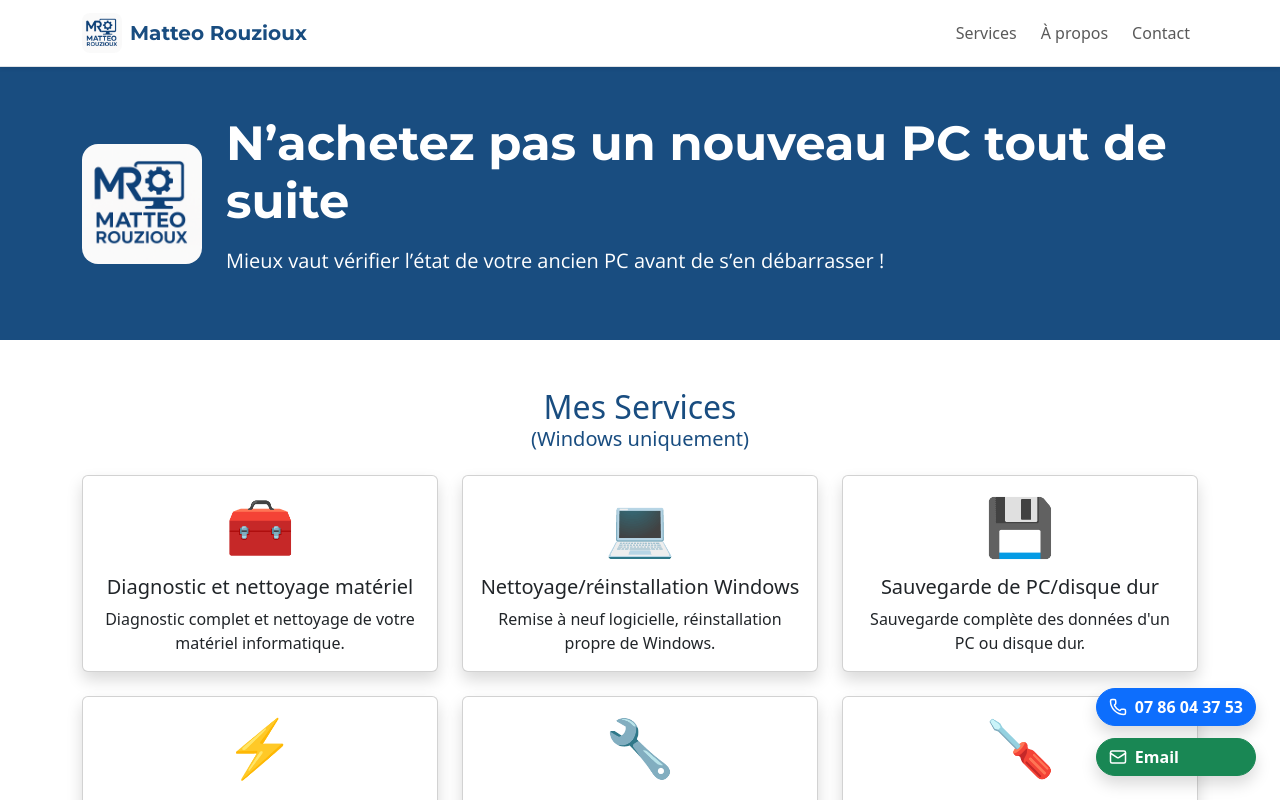
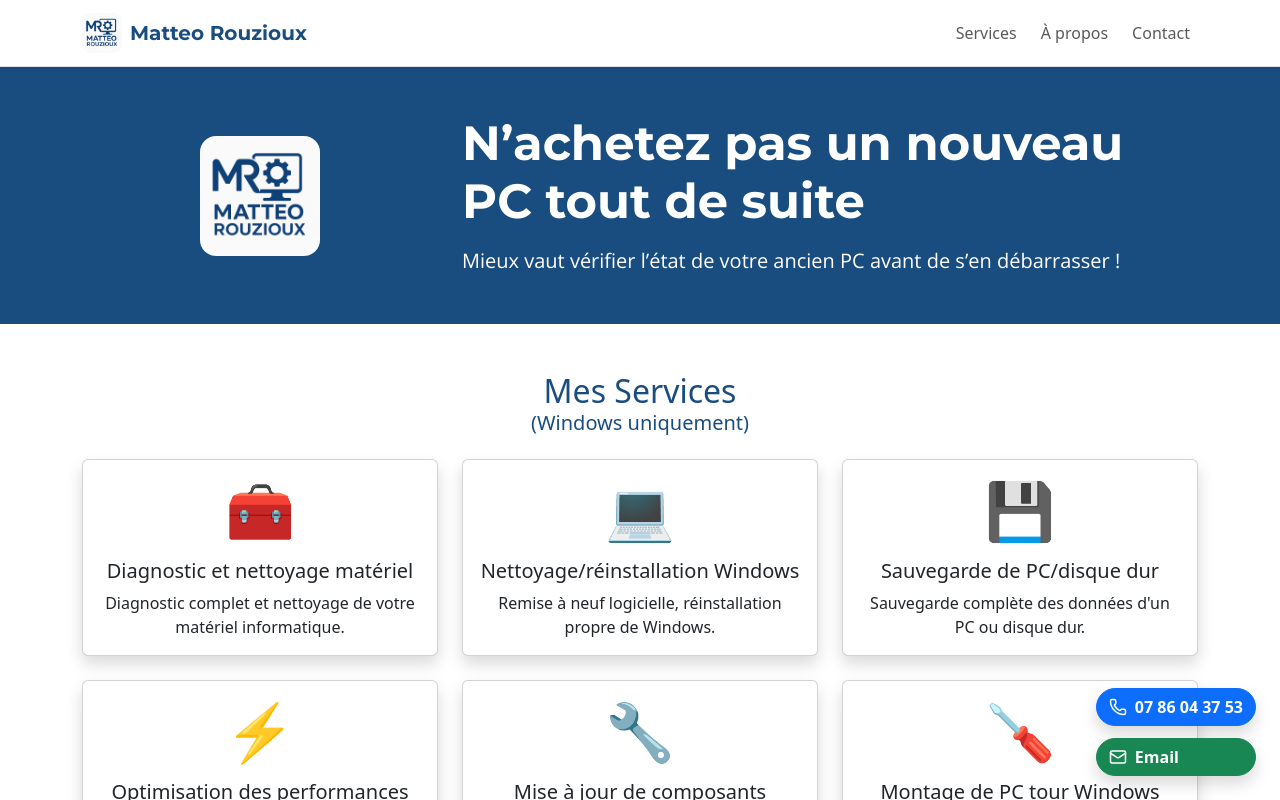
Before and after one commit to Metallikame/matteo-rouzioux.fr, a React (Vite) app: page / in a window 1280 px wide. Shown: the top 800 px of the page. Built offline with nearby package versions, Linux system fonts and the light colour scheme.

Commit message:
correction affichage mobile

```diff
--- a/src/components/HeroSection.tsx
+++ b/src/components/HeroSection.tsx
@@ -2,28 +2,25 @@ import React from 'react';
 
 const HeroSection = () => (
   <section id="hero" className="bg-primary text-white py-5">
-    <div className="container d-flex flex-column flex-md-row align-items-center gap-4">
+    <div className="container">
+      <div className="row align-items-center text-center text-md-start">
+        <div className="col-12 col-md-4 mb-4 mb-md-0 d-flex justify-content-center">
           <img
             src="/Logo 1.png"
             alt="Logo Matteo Rouzioux"
-        style={{
-          width: 120,
-          height: 120,
-          borderRadius: 16,
-          background: '#fff',
-        }}
+            style={{ width: 120, height: 120, borderRadius: 16, background: "#fff" }}
           />
-      <div>
+        </div>
+        <div className="col-12 col-md-8">
           <h1 className="display-5 font-title mb-3">
             N’achetez pas un nouveau PC tout de suite
           </h1>
-        <p className="lead font-body">
-          Mieux vaut vérifier l’état de votre ancien PC avant de s’en
-          débarrasser !
+          <p className="lead font-body mb-0">
+            Mieux vaut vérifier l’état de votre ancien PC avant de s’en débarrasser !
           </p>
+        </div>
       </div>
     </div>
   </section>
 );
-
 export default HeroSection;
--- a/src/main.tsx
+++ b/src/main.tsx
@@ -3,6 +3,7 @@ import ReactDOM from 'react-dom/client';
 import App from './App';
 
 import 'bootstrap/dist/css/bootstrap.min.css';
+import 'bootstrap/dist/js/bootstrap.bundle.min.js';
 import './styles/main.css';
 
 ReactDOM.createRoot(document.getElementById('root')!).render(<App />);
```
Lines whose indentation alone changed are shown as unchanged.
